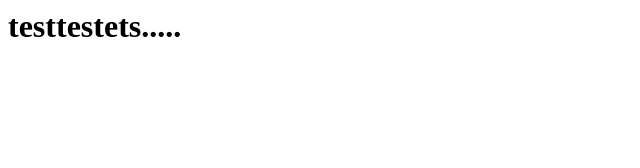
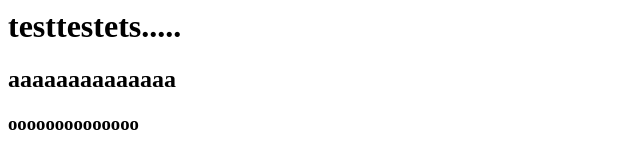
Before and after one commit to acidburn38/dbsf_preform_test, a plain HTML site: page index.html in a window 1280 px wide. Shown: the whole page, without its empty margins (0-640 px from the left). Drawn offline with Linux system fonts and the light colour scheme.

Commit message:
add h aaaa

```diff
--- a/index.html
+++ b/index.html
@@ -8,6 +8,8 @@
 
 <body>
     <h1>testtestets.....</h1>
+    <h2>aaaaaaaaaaaaaa</h2>
+    <h3>oooooooooooooo</h3>
 
 </body>
 
```
